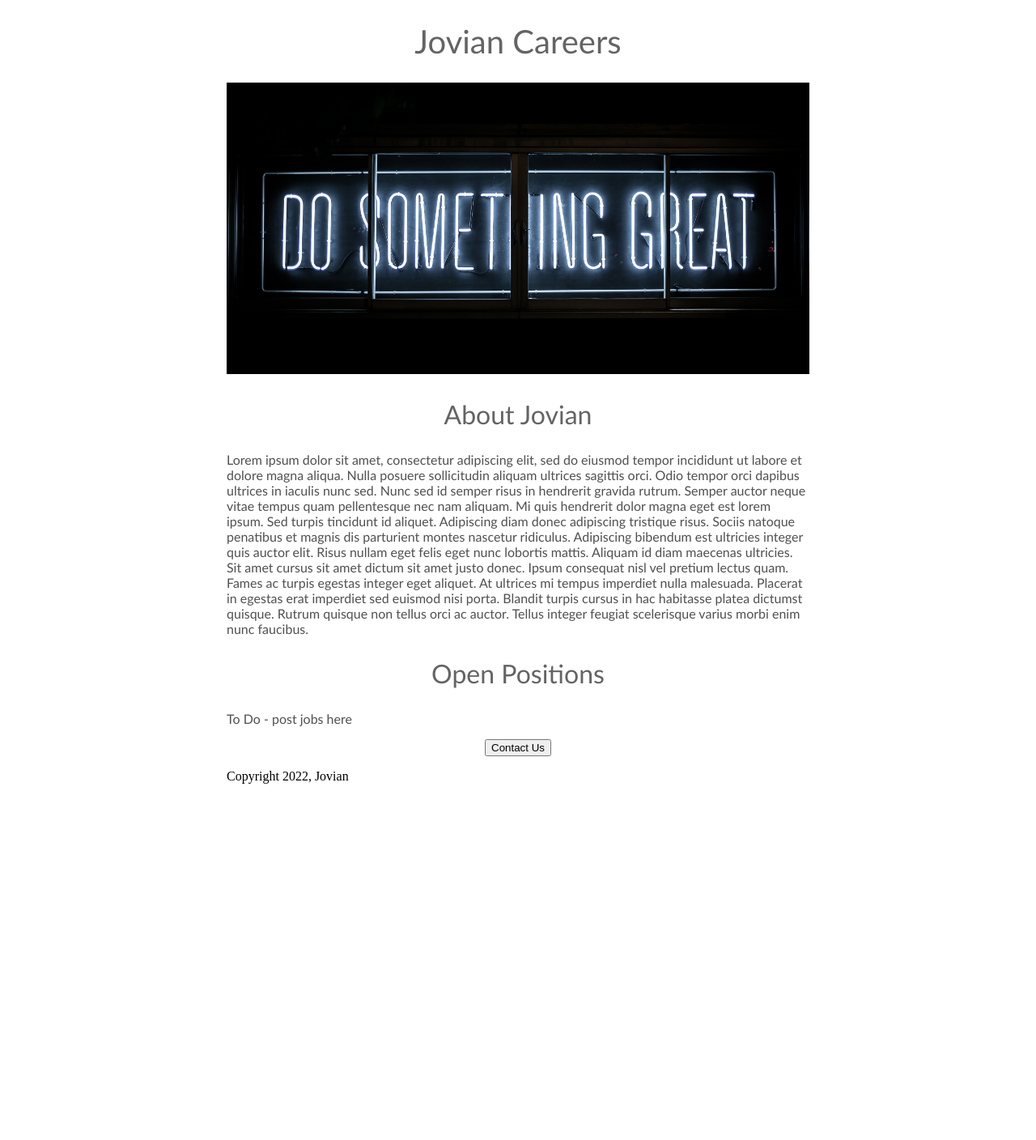
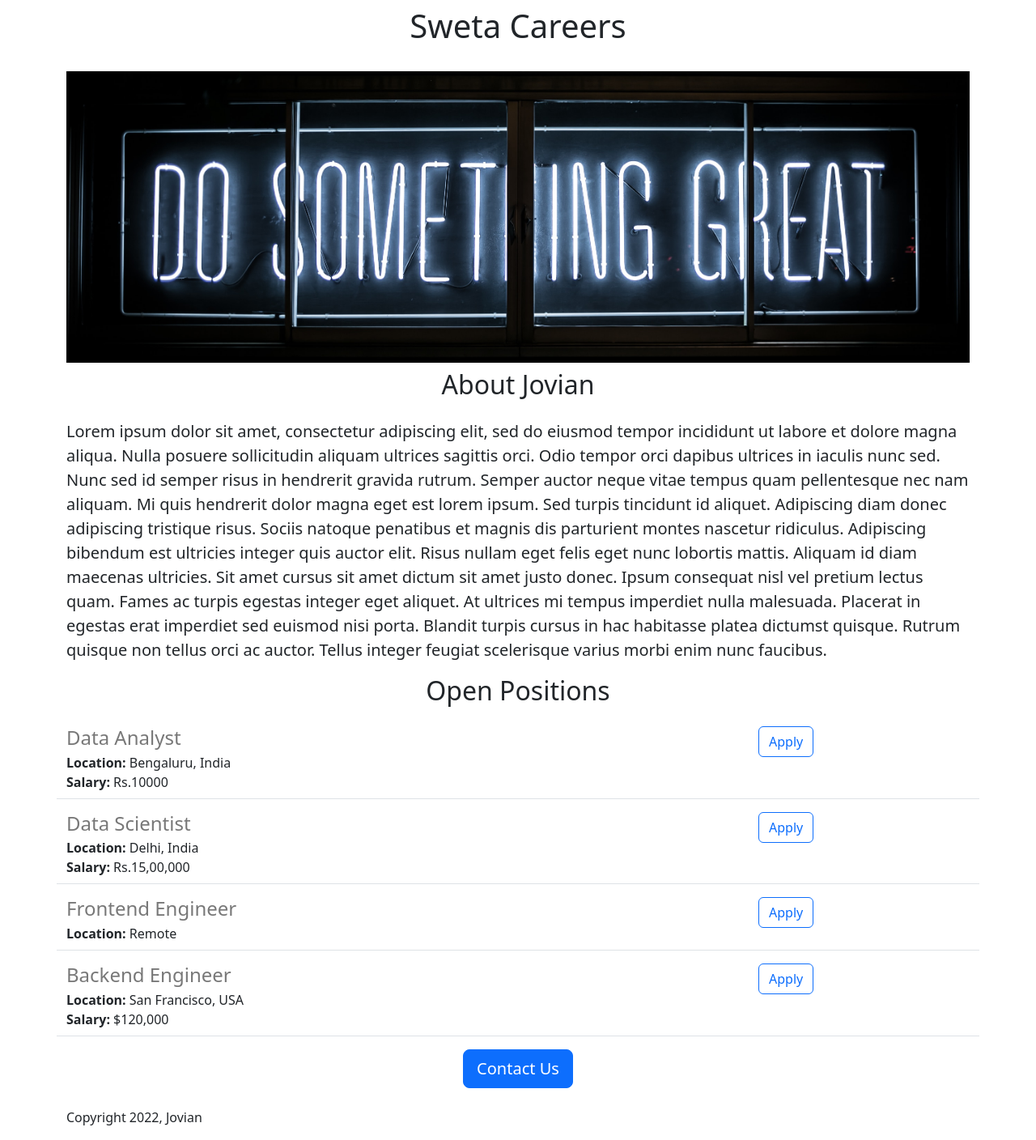
Before and after one commit to Sweta-codes/jovian-careers, a Flask app: page / in a window 1280 px wide. Shown: the whole page at 81% size. Before the commit the page ends 968 px from the top, so only its background shows below. Run offline with Flask 3, Linux system fonts and the light colour scheme.

Commit message:
Added dynamic data and API route

```diff
--- a/app.py
+++ b/app.py
@@ -1,11 +1,36 @@
-from flask import Flask, render_template
+from flask import Flask, render_template, jsonify
 
 app = Flask(__name__)
 
+JOBS = [{
+  'id': 1,
+  'title': 'Data Analyst',
+  'location': 'Bengaluru, India',
+  'salary': 'Rs.10000'
+}, {
+  'id': 2,
+  'title': 'Data Scientist',
+  'location': 'Delhi, India',
+  'salary': 'Rs.15,00,000'
+}, {
+  'id': 3,
+  'title': 'Frontend Engineer',
+  'location': 'Remote',
+}, {
+  'id': 4,
+  'title': 'Backend Engineer',
+  'location': 'San Francisco, USA',
+  'salary': '$120,000'
+}]
+
+
 @app.route("/")
 def hello_jovian():
-  return render_template("home.html")
+  return render_template("home.html", jobs=JOBS, company_name="Sweta")
 
+@app.route("/api/jobs")
+def list_jobs():
+  return jsonify(JOBS)
 
 if __name__ == "__main__":
   app.run(port='8080', host='0.0.0.0', debug=True)
--- a/templates/home.html
+++ b/templates/home.html
@@ -1,58 +1,37 @@
 <!DOCTYPE html>
 <html>
   <head>
-    <title>Jovian Careers!</title>
-    <style>
-      h1
-      {
-        font-size: 40px;
-        font-family: Optima;
-        font-weight: normal;
-        color: rgb(100, 100, 100);
-        text-align: center;
-      }
-
-      #banner
-      {
-        width: 100%;
-        height: 360px;
-        object-fit: cover;
-      }
-
-      h2
-      {
-        font-family: Optima;
-        font-size: 32px;
-        color: rgb(100, 100, 100);
-        text-align: center;
-        font-weight: normal;
-      }
-
-      .bodytext
-      {
-        font-family: Optima;
-        color: rgb(80,80,80);
-      }
-
-    #container
+    <title>{{company_name}} Careers!</title>
+    <meta charset="utf-8">
+    <meta name="viewport" content="width=device-width, initial-scale=1">
+        <link href="https://cdn.jsdelivr.net/npm/bootstrap@5.3.0-alpha3/dist/css/bootstrap.min.css" rel="stylesheet" integrity="sha384-KK94CHFLLe+nY2dmCWGMq91rCGa5gtU4mk92HdvYe+M/SXH301p5ILy+dN9+nJOZ" crossorigin="anonymous">
+  <style>
+    #banner
     {
-      max-width: 720px;
-      margin: 0 auto 0 auto;
+      height: 360px;
+      width: 100%;
+      object-fit: cover;
     }
-    </style>
+  </style>
   </head>
   <body>
-    <div id="container">
-    <h1>Jovian Careers</h1>
-    <img id="banner" src="/static/banner.jpeg" height="320">
-    <h2>About Jovian</h2>
-    <p class="bodytext">Lorem ipsum dolor sit amet, consectetur adipiscing elit, sed do eiusmod tempor incididunt ut labore et dolore magna aliqua. Nulla posuere sollicitudin aliquam ultrices sagittis orci. Odio tempor orci dapibus ultrices in iaculis nunc sed. Nunc sed id semper risus in hendrerit gravida rutrum. Semper auctor neque vitae tempus quam pellentesque nec nam aliquam. Mi quis hendrerit dolor magna eget est lorem ipsum. Sed turpis tincidunt id aliquet. Adipiscing diam donec adipiscing tristique risus. Sociis natoque penatibus et magnis dis parturient montes nascetur ridiculus. Adipiscing bibendum est ultricies integer quis auctor elit. Risus nullam eget felis eget nunc lobortis mattis. Aliquam id diam maecenas ultricies. Sit amet cursus sit amet dictum sit amet justo donec. Ipsum consequat nisl vel pretium lectus quam. Fames ac turpis egestas integer eget aliquet. At ultrices mi tempus imperdiet nulla malesuada. Placerat in egestas erat imperdiet sed euismod nisi porta. Blandit turpis cursus in hac habitasse platea dictumst quisque. Rutrum quisque non tellus orci ac auctor. Tellus integer feugiat scelerisque varius morbi enim nunc faucibus.</p>
-    <h2>Open Positions</h2>
-    <p class="bodytext">To Do - post jobs here</p>
-      <div style="text-align: center;">
-    <button>Contact Us</button>
+    <div class="container">
+    <h1 class="text-center mt-2 mb-2">{{company_name}} Careers</h1>
+    <img class="img-fluid mt-4" id="banner" src="/static/banner.jpeg" height="320">
+    <h2 class="text-center mt-2 mb-4">About Jovian</h2>
+    <p class="lead">Lorem ipsum dolor sit amet, consectetur adipiscing elit, sed do eiusmod tempor incididunt ut labore et dolore magna aliqua. Nulla posuere sollicitudin aliquam ultrices sagittis orci. Odio tempor orci dapibus ultrices in iaculis nunc sed. Nunc sed id semper risus in hendrerit gravida rutrum. Semper auctor neque vitae tempus quam pellentesque nec nam aliquam. Mi quis hendrerit dolor magna eget est lorem ipsum. Sed turpis tincidunt id aliquet. Adipiscing diam donec adipiscing tristique risus. Sociis natoque penatibus et magnis dis parturient montes nascetur ridiculus. Adipiscing bibendum est ultricies integer quis auctor elit. Risus nullam eget felis eget nunc lobortis mattis. Aliquam id diam maecenas ultricies. Sit amet cursus sit amet dictum sit amet justo donec. Ipsum consequat nisl vel pretium lectus quam. Fames ac turpis egestas integer eget aliquet. At ultrices mi tempus imperdiet nulla malesuada. Placerat in egestas erat imperdiet sed euismod nisi porta. Blandit turpis cursus in hac habitasse platea dictumst quisque. Rutrum quisque non tellus orci ac auctor. Tellus integer feugiat scelerisque varius morbi enim nunc faucibus.</p>
+    <h2 class="text-center mt-2 mb-4">Open Positions</h2>
+    <div>
+      <p>
+        {% for job in jobs %}
+          {% include 'jobitem.html' %}
+        {% endfor %}
+      </p>
+    </div>
+      <div class="text-center">
+    <button class="btn btn-primary btn-lg">Contact Us</button>
       </div>
-      <p>Copyright 2022, Jovian</p>
+      <p class="mt-4">Copyright 2022, Jovian</p>
     </div>
   </body>
 </html>
--- /dev/null
+++ b/templates/jobitem.html
@@ -0,0 +1,16 @@
+<div class="border-bottom row" style="margin-bottom:16px; padding-bottom:8px;">
+  <div class="col-9">
+  <h4 style="color:rgb(120,120,120); margin-bottom:4px">{{job['title']}}</h4>
+    <div>
+      <b>Location:</b> {{job['location']}}
+    </div>
+    {% if 'salary' in job %}
+    <div>
+      <b>Salary:</b> {{job['salary']}}
+    </div>
+    {% endif %}
+  </div>
+  <div class="col-3">
+  <button type="button" class="btn btn-outline-primary">Apply</button>
+  </div>
+  </div>
```
